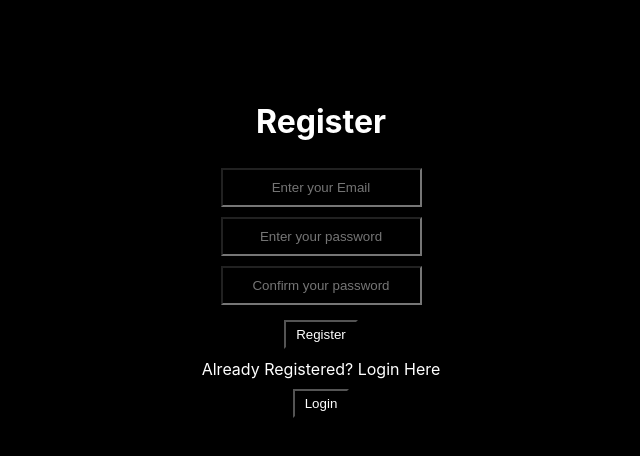
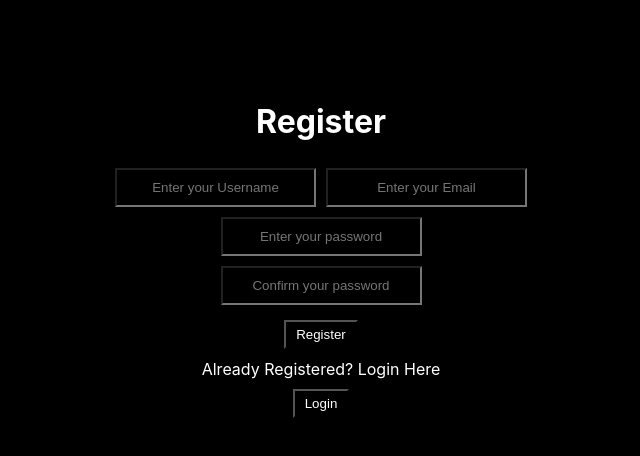
Before and after one commit to rohan-magadum29/MyType, a React (Create React App) app: page / in a window 1280 px wide. Both pictures are taken after a click on the button "Register". Shown: the top 456 px of the page, without its empty margins (319-959 px from the left). Built offline with nearby package versions, Linux system fonts and the light colour scheme.

Commit message:
username is visible when user logs in instead of email

```diff
--- a/src/components/NavBar.js
+++ b/src/components/NavBar.js
@@ -7,7 +7,7 @@ const Navbar = ({ ChangeState, user }) => {
         <button onClick={() => ChangeState("login")}>Login / Register</button>
       ) : (
         <div>
-          <p>Hello {user.email}</p>
+          <p>Hello {user.username}</p>
           <button onClick={()=> ChangeState("login")}>Log Out</button>
         </div>
       )}
--- a/src/components/Register.js
+++ b/src/components/Register.js
@@ -2,20 +2,21 @@ import React, { useState } from "react";
 import axios from "axios";
 const Register = ({ ChangeState }) => {
   const [user, setUser] = useState({
+    username:"",
     email: "",
     password: "",
     confirmPassword: "",
   });
   const handleChange = (e) => {
-    const { name, value } = e.target;
+    const {name, value } = e.target;
     setUser({
       ...user,
       [name]: value,
     });
   };
   const register = () => {
-    const { email, password, confirmPassword } = user;
-    if (email && password && password === confirmPassword) {
+    const { username,email, password, confirmPassword } = user;
+    if (username && email && password && password === confirmPassword) {
       axios.post("http://localhost:9002/register", user).then(res => alert(res.data.message))
     }
     else if (password !== confirmPassword)
@@ -29,6 +30,13 @@ const Register = ({ ChangeState }) => {
   return (
     <div className="register">
       <h1>Register</h1>
+      <input
+        type="text"
+        name="username"
+        placeholder="Enter your Username"
+        value={user.username}
+        onChange={handleChange}
+      ></input>
       <input
         type="email"
         name="email"
```
Also changed, not shown: 1 other file (tests, documents, lock files or other folders).
